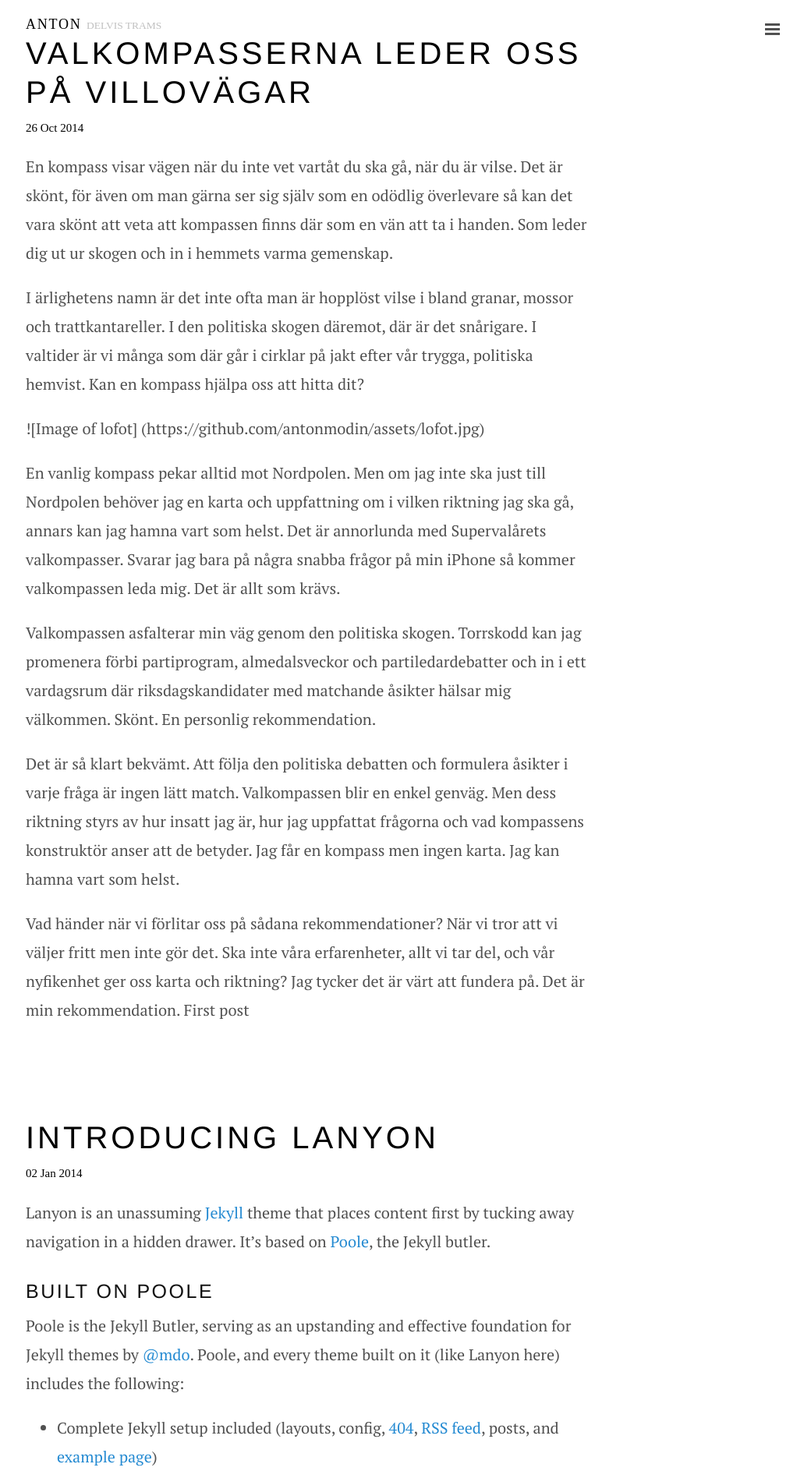
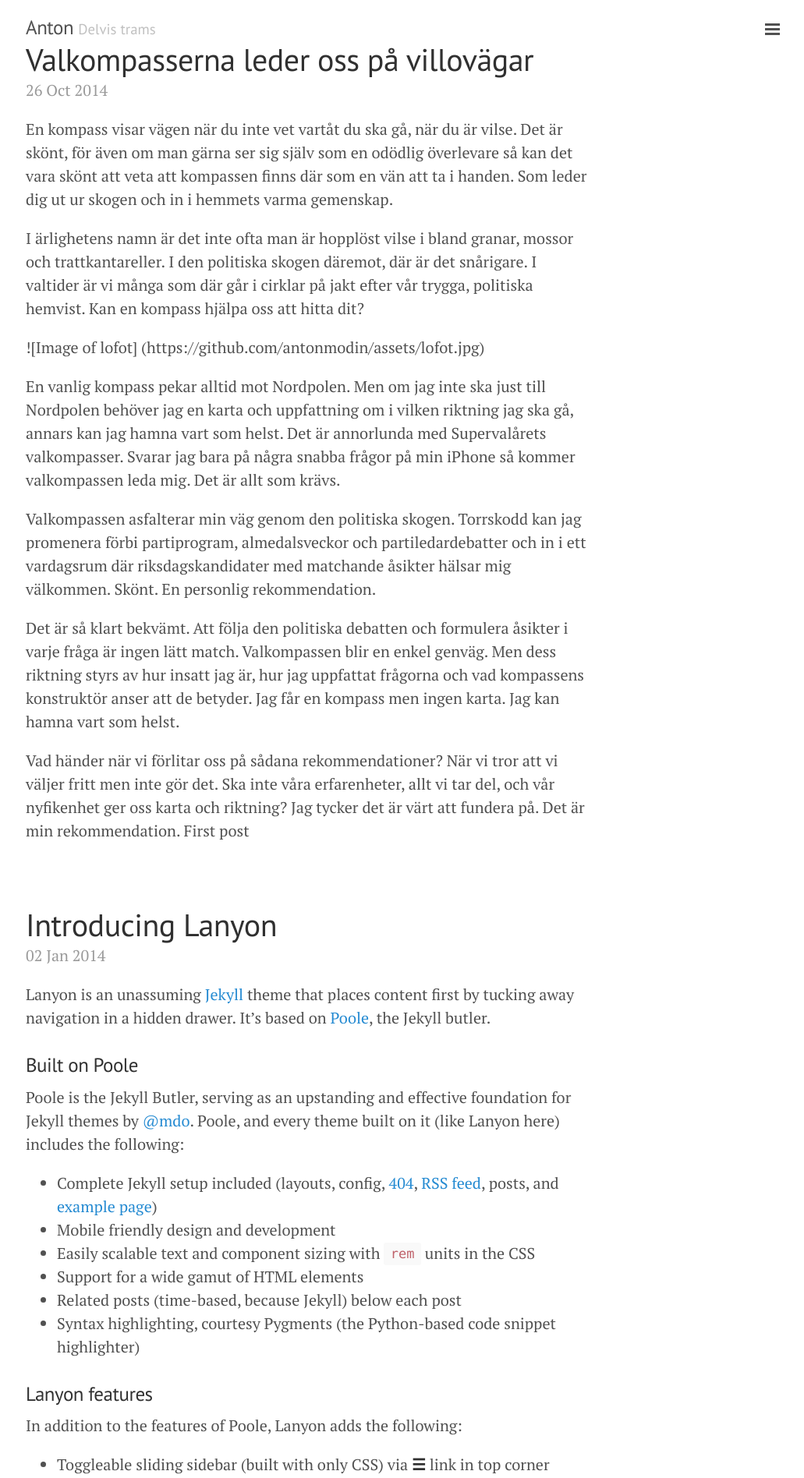
Before and after one commit to antonmodin/jekyllsite, a Jekyll site: the page built from index.html, in a window 1280 px wide. Shown: the top 1896 px of the page at 78% size, without its empty margins (247-1278 px from the left). Built offline with Jekyll 4.4.1, drawn with Linux system fonts in a browser that asks for light colours; Markdown is read by kramdown in place of the engine named in the settings; the list of posts is cut into pages by our own code.

Commit message:
Update lanyon.css

```diff
--- a/public/css/lanyon.css
+++ b/public/css/lanyon.css
@@ -45,16 +45,12 @@ html {
 }
 
 h1, h2, h3, h4, h5, h6 {
-  font-family: "Oswald", Helvetica, Arial, sans-serif;
+  font-family: "PT Sans", Helvetica, Arial, sans-serif;
   font-weight: 400;
-  color: #111;
-  letter-spacing: 0.1em;
-  text-transform: uppercase;
+  color: #313131;
+  letter-spacing: -.025rem;
 }
 
-p, ul, ol, dl  {
-  line-height: 1.85rem;
-}
 
 /*
  * Wrapper
@@ -79,12 +75,12 @@ p, ul, ol, dl  {
 .container {
   max-width: 28rem;
 }
-@media (min-width: 38em) {
+@media (min-width: 38rem) {
   .container {
     max-width: 32rem;
   }
 }
-@media (min-width: 56em) {
+@media (min-width: 56rem) {
   .container {
     max-width: 38rem;
   }
@@ -106,12 +102,10 @@ p, ul, ol, dl  {
 .masthead-title {
   margin-top: 0;
   margin-bottom: 0;
-  color: #000;
-  font-size: 0.9em;
-  font-family: "Inconsolata";
+  color: #505050;
 }
 .masthead-title a {
-  color: #000;
+  color: #505050;
 }
 .masthead-title small {
   font-size: 75%;
@@ -120,7 +114,7 @@ p, ul, ol, dl  {
   letter-spacing: 0;
 }
 
-@media (max-width: 48em) {
+@media (max-width: 48rem) {
   .masthead-title {
     text-align: center;
   }
@@ -154,14 +148,14 @@ p, ul, ol, dl  {
   width: 14rem;
   visibility: hidden;
   overflow-y: auto;
-  font-family: "Inconsolata", Helvetica, Arial, sans-serif;
+  font-family: "PT Sans", Helvetica, Arial, sans-serif;
   font-size: .875rem; /* 15px */
   color: rgba(255,255,255,.6);
   background-color: #202020;
   -webkit-transition: all .3s ease-in-out;
           transition: all .3s ease-in-out;
 }
-@media (min-width: 30em) {
+@media (min-width: 30rem) {
   .sidebar {
     font-size: .75rem; /* 14px */
   }
@@ -196,7 +190,7 @@ a.sidebar-nav-item:focus {
   border-color: transparent;
 }
 
-@media (min-width: 48em) {
+@media (min-width: 48rem) {
   .sidebar-item {
     padding: 1.5rem;
   }
@@ -244,7 +238,7 @@ a.sidebar-nav-item:focus {
   background-color: #505050;
 }
 
-@media (min-width: 30.1em) {
+@media (min-width: 30.1rem) {
   .sidebar-toggle {
     position: fixed;
     width: 2.25rem;
@@ -284,7 +278,6 @@ a.sidebar-nav-item:focus {
 }
 
 #sidebar-checkbox:checked + .sidebar {
-  z-index: 10;
   visibility: visible;
 }
 #sidebar-checkbox:checked ~ .sidebar,
@@ -305,14 +298,14 @@ a.sidebar-nav-item:focus {
 
 .page,
 .post {
-  margin-bottom: 6em;
+  margin-bottom: 4em;
 }
 
 /* Blog post or page title */
 .page-title,
 .post-title,
 .post-title a {
-  color: #000;
+  color: #303030;
 }
 .page-title,
 .post-title {
@@ -322,17 +315,9 @@ a.sidebar-nav-item:focus {
 /* Meta data line below post title */
 .post-date {
   display: block;
-  margin-top: .5rem;
+  margin-top: -.5rem;
   margin-bottom: 1rem;
-  font-size: 0.75em;
-  color: #000;
-  font-family: "Inconsolata";
-}
-
-.ptmono {
-  font-size: 0.75em;
-  color: #000;
-  font-family: "Inconsolata";
+  color: #9a9a9a;
 }
 
 /* Related posts */
@@ -372,7 +357,7 @@ a.sidebar-nav-item:focus {
   overflow: hidden; /* clearfix */
   margin-left: -1rem;
   margin-right: -1rem;
-  font-family: "Inconsolata", Helvetica, Arial, sans-serif;
+  font-family: "PT Sans", Helvetica, Arial, sans-serif;
   color: #ccc;
   text-align: center;
 }
@@ -392,7 +377,7 @@ a.pagination-item:hover {
   background-color: #f5f5f5;
 }
 
-@media (min-width: 30em) {
+@media (min-width: 30rem) {
   .pagination {
     margin: 3rem 0;
   }
@@ -540,28 +525,3 @@ a.pagination-item:hover {
 .theme-base-0f .related-posts li a:hover {
   color: #8f5536;
 }
-
-
-/*
- * Overlay sidebar
- *
- * Make the sidebar content overlay the viewport content instead of pushing it
- * aside when toggled.
- */
-
-.sidebar-overlay #sidebar-checkbox:checked ~ .wrap {
-  -webkit-transform: translateX(0);
-      -ms-transform: translateX(0);
-          transform: translateX(0);
-}
-.sidebar-overlay #sidebar-checkbox:checked ~ .sidebar-toggle {
-  box-shadow: 0 0 0 .25rem #fff;
-}
-.sidebar-overlay #sidebar-checkbox:checked ~ .sidebar {
-  box-shadow: .25rem 0 .5rem rgba(0,0,0,.1);
-}
-
-/* Only one tweak for a reverse layout */
-.layout-reverse.sidebar-overlay #sidebar-checkbox:checked ~ .sidebar {
-  box-shadow: -.25rem 0 .5rem rgba(0,0,0,.1);
-}
```
